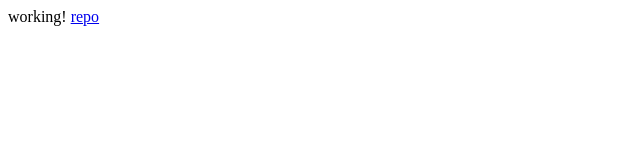
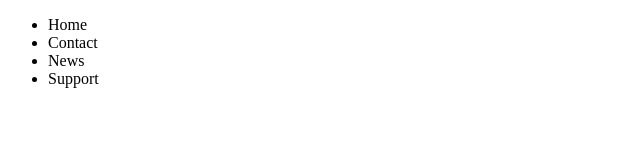
Before and after one commit to stirlingdonaldson/collabitory, a website: page src/index.html in a window 1280 px wide. Shown: the whole page, without its empty margins (0-640 px from the left). Drawn offline with Linux system fonts and the light colour scheme.

Commit message:
added simple navbar with minimal styles

```diff
--- a/src/index.html
+++ b/src/index.html
@@ -1,12 +1,18 @@
 <!DOCTYPE html>
 <html lang="en">
 <head>
-  <title>Document</title>
+  <title>collabitory</title>
   <script src="https://unpkg.com/htmx.org@1.9.11"></script>
 </head>
 
 
 <body>
-  working!
-  <a href="https://github.com/stirlingdonaldson/collabitory">repo</a>
+  <nav style="display: inline">
+    <ul>
+      <li>Home</li>
+      <li>Contact</li>
+      <li>News</li>
+      <li>Support</li>
+    </ul>
+  </nav>
 </body>
```
